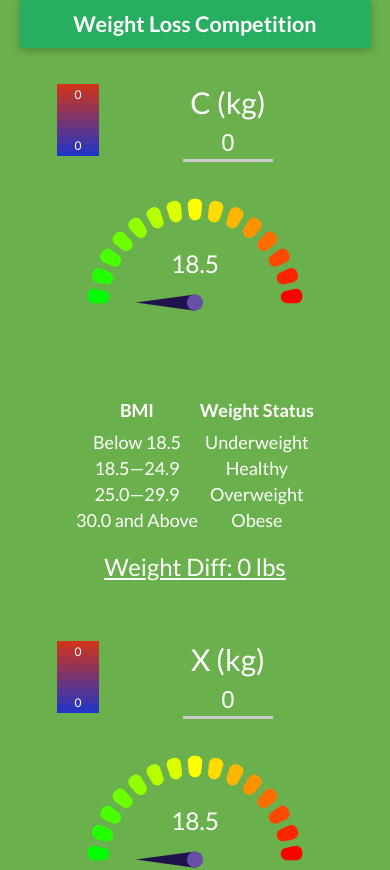
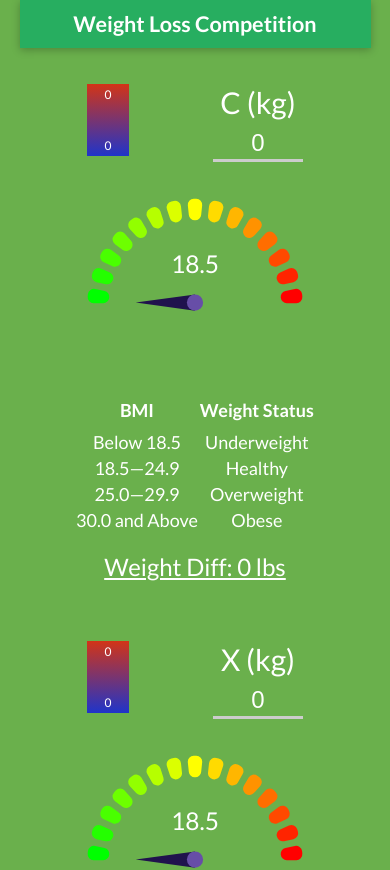
Before and after one commit to herxch/WLC_Front, a React (Create React App) app: page / in a window 390 px wide. Shown: the top 870 px of the page. Built offline with nearby package versions, Linux system fonts and the light colour scheme; no server answers.

Commit message:
UI update

```diff
--- a/src/components/Layout/BMI.module.css
+++ b/src/components/Layout/BMI.module.css
@@ -74,7 +74,6 @@
     height: 12rem;
     width: 7rem;
     font-size: 2rem;
-    margin: 0 2rem;
   }
   .BMI-inner img {
     height: 8rem;
```
